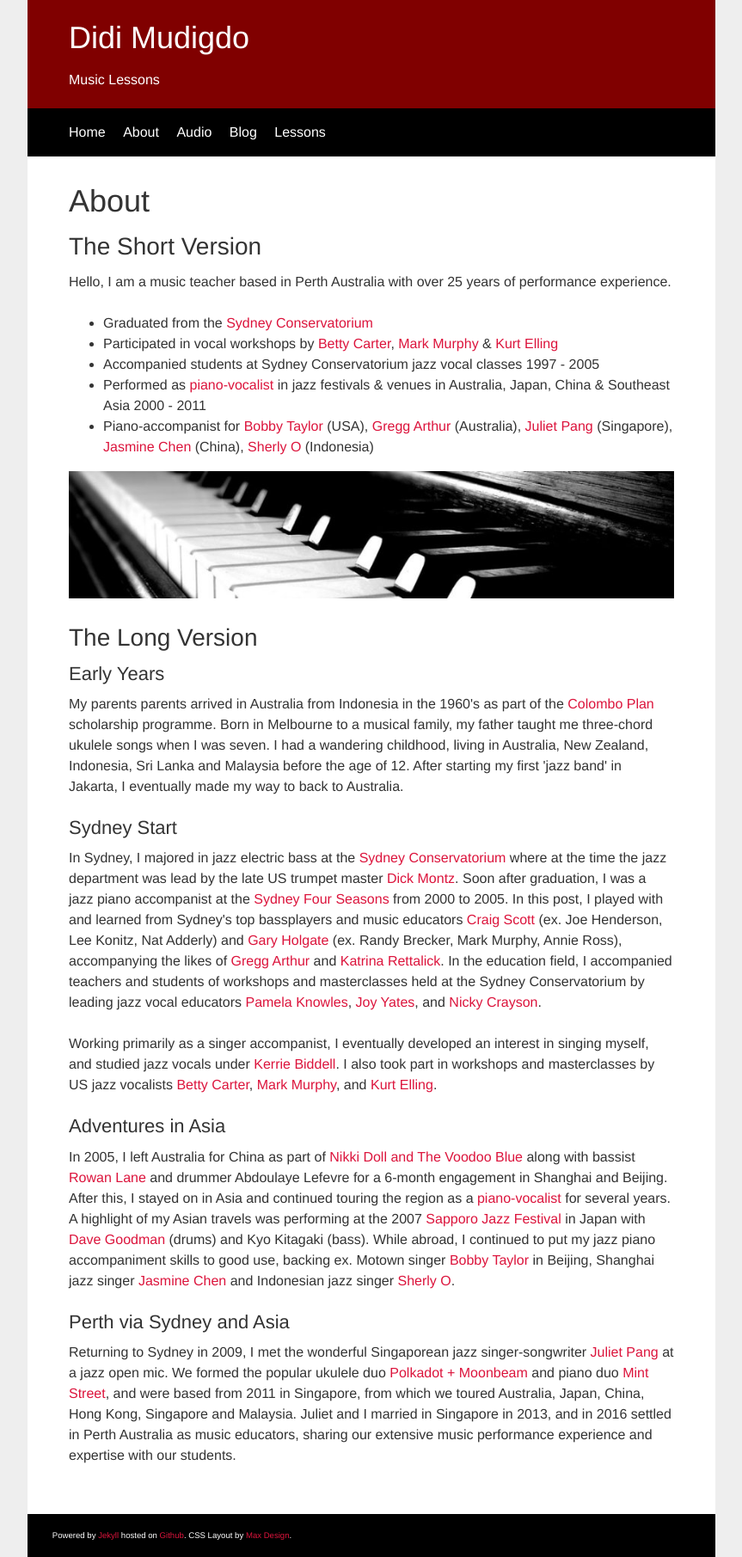
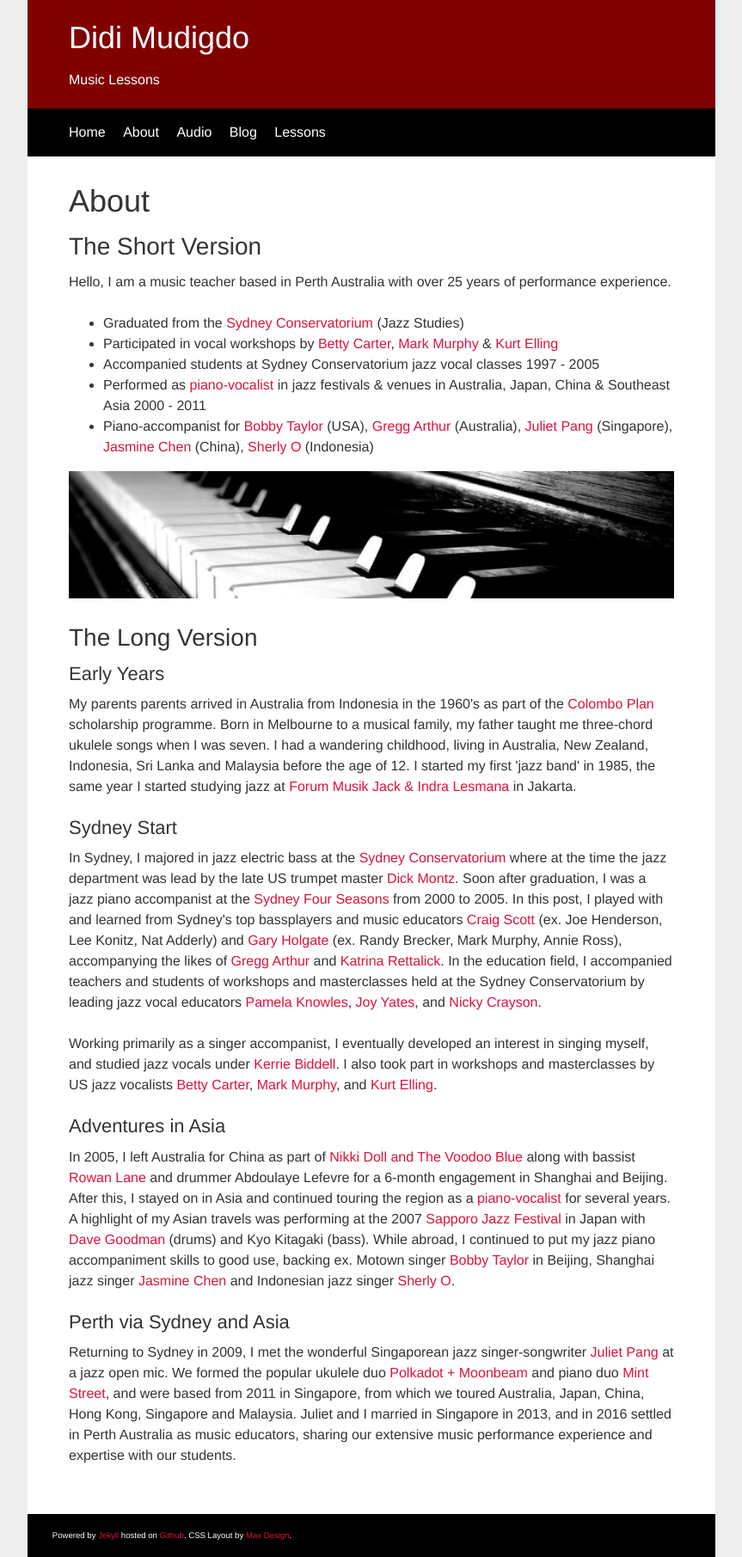
Before and after one commit to didijazz/didijazz.github.io, a Jekyll site: the page built from about/index.html, in a window 1280 px wide. Shown: the whole page at 86% size, without its empty margins (208-1071 px from the left). Built offline with Jekyll 4.4.1, drawn with Linux system fonts in a browser that asks for light colours.

Commit message:
jack indra lesmana added

```diff
--- a/about/index.html
+++ b/about/index.html
@@ -7,7 +7,7 @@ title: About - Didi Mudigdo
 <h2><a id="The_Short_Version_2"></a>The Short Version</h2>
 <p>Hello, I am a music teacher based in Perth Australia with over 25 years of performance experience.</p>
 <ul>
-<li>Graduated from the <a href="http://music.sydney.edu.au/" target="_blank">Sydney Conservatorium</a></li>
+<li>Graduated from the <a href="http://music.sydney.edu.au/" target="_blank">Sydney Conservatorium</a> (Jazz Studies)</li>
 <li>Participated in vocal workshops by <a href="https://en.wikipedia.org/wiki/Betty_Carter" target="_blank">Betty Carter</a>, <a href="https://en.wikipedia.org/wiki/Mark_Murphy_%28singer%29" target="_blank">Mark Murphy</a> &amp; <a href="https://en.wikipedia.org/wiki/Kurt_Elling" target="_blank">Kurt Elling</a></li>
 <li>Accompanied students at Sydney Conservatorium jazz vocal classes 1997 - 2005</li>
 <li>Performed as <a href="pressposters.html">piano-vocalist</a> in jazz festivals &amp; venues in Australia, Japan, China &amp; Southeast Asia 2000 - 2011</li>
@@ -17,7 +17,7 @@ title: About - Didi Mudigdo
 <h2><a id="The_Long_Version_12"></a>The Long Version</h2>
 
 <h3><a id="Early_Years_14"></a>Early Years</h3>
-<p>My parents parents arrived in Australia from Indonesia in the 1960's as part of the <a href="https://en.wikipedia.org/wiki/Colombo_Plan#Programmes" target="_blank">Colombo Plan</a> scholarship programme. Born in Melbourne to a musical family, my father taught me three-chord ukulele songs when I was seven. I had a wandering childhood, living in Australia, New Zealand, Indonesia, Sri Lanka and Malaysia before the age of 12. After starting my first 'jazz band' in Jakarta, I eventually made my way to back to Australia.</p>
+<p>My parents parents arrived in Australia from Indonesia in the 1960's as part of the <a href="https://en.wikipedia.org/wiki/Colombo_Plan#Programmes" target="_blank">Colombo Plan</a> scholarship programme. Born in Melbourne to a musical family, my father taught me three-chord ukulele songs when I was seven. I had a wandering childhood, living in Australia, New Zealand, Indonesia, Sri Lanka and Malaysia before the age of 12. I started my first 'jazz band' in 1985, the same year I started studying jazz at <a href="https://id.wikipedia.org/wiki/Jack_Lesmana#Nada_dan_Improvisasi" target="_blank">Forum Musik Jack & Indra Lesmana</a> in Jakarta.</p>
 
 <h3><a id="Sydney_Start_18"></a>Sydney Start</h3>
 <p>In Sydney, I majored in jazz electric bass at the <a href="http://music.sydney.edu.au/" target="_blank">Sydney Conservatorium</a> where at the time the jazz department was lead by the late US trumpet master <a href="http://www.smh.com.au/news/obituaries/fearless-hitter-of-high-notes/2006/01/27/1138319444151.html" target="_blank">Dick Montz</a>. Soon after graduation, I was a jazz piano accompanist at the <a href="http://www.fourseasons.com/sydney/" target="_blank">Sydney Four Seasons</a> from 2000 to 2005. In this post, I played with and learned from Sydney's top bassplayers and music educators <a href="http://www.craigscott.com.au/" target="_blank">Craig Scott</a> (ex. Joe Henderson, Lee Konitz, Nat Adderly) and <a href="http://www.aim.edu.au/teachers/gary-holgate" target="_blank" target="_blank">Gary Holgate</a> (ex. Randy Brecker, Mark Murphy, Annie Ross), accompanying the likes of <a href="http://www.greggarthur.com/" target="_blank">Gregg Arthur</a> and <a href="http://www.katrinaretallick.com/" target="_blank">Katrina Rettalick</a>. In the education field, I accompanied teachers and students of workshops and masterclasses held at the Sydney Conservatorium by leading jazz vocal educators <a href="http://pamelaknowles.com/" target="_blank">Pamela Knowles</a>, <a href="http://www.joyyates-davemacrae.com/" target="_blank">Joy Yates</a>, and <a href="https://soundcloud.com/nicky-crayson" target="_blank">Nicky Crayson</a>.</p>
```
